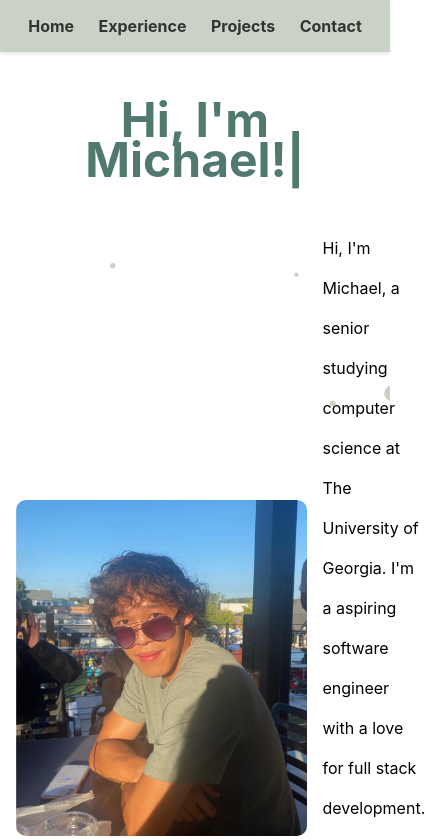
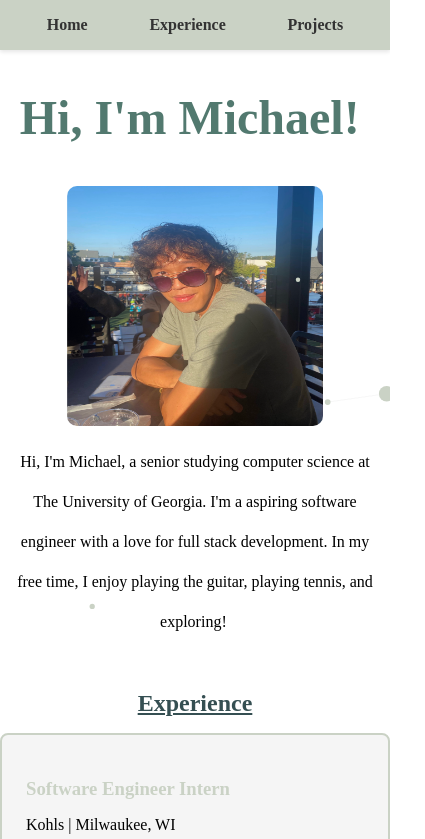
Before and after one commit to AstroMike101/Portfolio, a React (Create React App) app in the folder my-app/: page / in a window 390 px wide. Shown: the top 839 px of the page, 425 px wide, since content can reach past the window. Built offline with nearby package versions, Linux system fonts and the light colour scheme.

Commit message:
added footer + media queries

```diff
--- a/my-app/src/About.css
+++ b/my-app/src/About.css
@@ -6,6 +6,7 @@
     justify-content: center;
     font-size: 2em;
     align-content: center;
+    font-family: 'Merriweather', serif;
 
 }
 
@@ -18,7 +19,6 @@
     line-height: 2.5em;
     /* background-color: #84a98c; */
     border-radius: 12px;
-    /* box-shadow: 0 4px 8px rgba(0, 0, 0, 0.1); */
     display: flex;
     flex-direction: column;
 }
@@ -46,7 +46,30 @@ h2 {
 
 .text {
     flex-grow: 1;
+    font-family: 'Merriweather', serif;
 }
+
+
+
+
+@media (max-width: 600px) {
+    .content {
+        flex-direction: column;
+        text-align: center;
+    }
+
+
+    .profile-image {
+        margin-right: 0;
+        margin-bottom: 1rem;
+        width: 16em;
+        height: 15em;
+
+    }
+}
+
+
+
 
 /* p {
     color: #52796f;
--- a/my-app/src/App.css
+++ b/my-app/src/App.css
@@ -1,5 +1,6 @@
 .App {
   text-align: center;
+
 }
 
 .App-logo {
--- a/my-app/src/App.js
+++ b/my-app/src/App.js
@@ -3,9 +3,12 @@ import Navbar from './Navbar.js'
 import About from './About.js'
 import Experience from './Experience.js'
 import Projects from './Projects.js'
+import Footer from './Footer.js';
 import Particles from "react-particles";
+
 import { loadFull } from "tsparticles";
 import { useCallback } from "react";
+
 
 
 
@@ -89,6 +92,8 @@ function App() {
       <About id='about'/>
       <Experience id="experience" />
       <Projects id="projects" />
+      <Footer id= "footer"/>
+
       {/* <Contact id="contact" /> */}
 
     </div>
--- a/my-app/src/Experience.css
+++ b/my-app/src/Experience.css
@@ -1,6 +1,7 @@
 .experience-section {
     max-width: 800px;
     margin: 2rem auto;
+font-family: 'Merriweather', serif;
 }
 
 h2 {
--- /dev/null
+++ b/my-app/src/Footer.css
@@ -0,0 +1,24 @@
+footer {
+    background-color: #CAD2C5;
+
+    color: #2f3e46;
+    padding: 1rem;
+    text-align: center;
+}
+
+.footer-content {
+    display: flex;
+    justify-content: space-between;
+    max-width: 800px;
+    margin: 0 auto;
+}
+
+.social-links a {
+    color: #2f3e46;
+    margin: 0 1rem;
+    text-decoration: none;
+}
+
+.social-links a:hover {
+    text-decoration: underline;
+}
--- /dev/null
+++ b/my-app/src/Footer.js
@@ -0,0 +1,27 @@
+import React from 'react';
+import './Footer.css';
+
+const Footer = () => {
+    return (
+        <footer>
+            <div className="footer-content">
+                <div className="copyright">
+                    &copy; Michael Chen
+                </div>
+                <div className="social-links">
+                    <a href="https://github.com/AstroMike101/" target="_blank" rel="noopener noreferrer">
+                        GitHub
+                    </a>
+                    <a href="https://www.linkedin.com/in/michael-chen-219b89223/" target="_blank" rel="noopener noreferrer">
+                        LinkedIn
+                    </a>
+                    <a href="mailto:astromike101@gmail.com" target="_blank">
+                        Email
+                    </a>
+                </div>
+            </div>
+        </footer>
+    );
+};
+
+export default Footer;
--- a/my-app/src/Navbar.css
+++ b/my-app/src/Navbar.css
@@ -1,6 +1,7 @@
 nav {
     background-color: #CAD2C5;
     padding: 1rem;
+    font-family: 'Merriweather', serif;
     box-shadow: 0 2px 4px rgba(0, 0, 0, 0.1);
 }
 
--- a/my-app/src/Navbar.js
+++ b/my-app/src/Navbar.js
@@ -8,7 +8,7 @@ const Navbar = () => {
                 <li><a href="#about">Home</a></li>
                 <li><a href="#experience">Experience</a></li>
                 <li><a href="#projects">Projects</a></li>
-                <li><a href="#contact">Contact</a></li>
+                {/* <li><a href="#contact">Contact</a></li> */}
             </ul>
         </nav>
     );
--- a/my-app/src/Projects.css
+++ b/my-app/src/Projects.css
@@ -1,6 +1,7 @@
 .projects-section {
     max-width: 800px;
     margin: 2rem auto;
+    font-family: 'Merriweather', serif;
 
 
 }
```
Also changed, not shown: my-app/src/About.js (+1 -9 lines).
